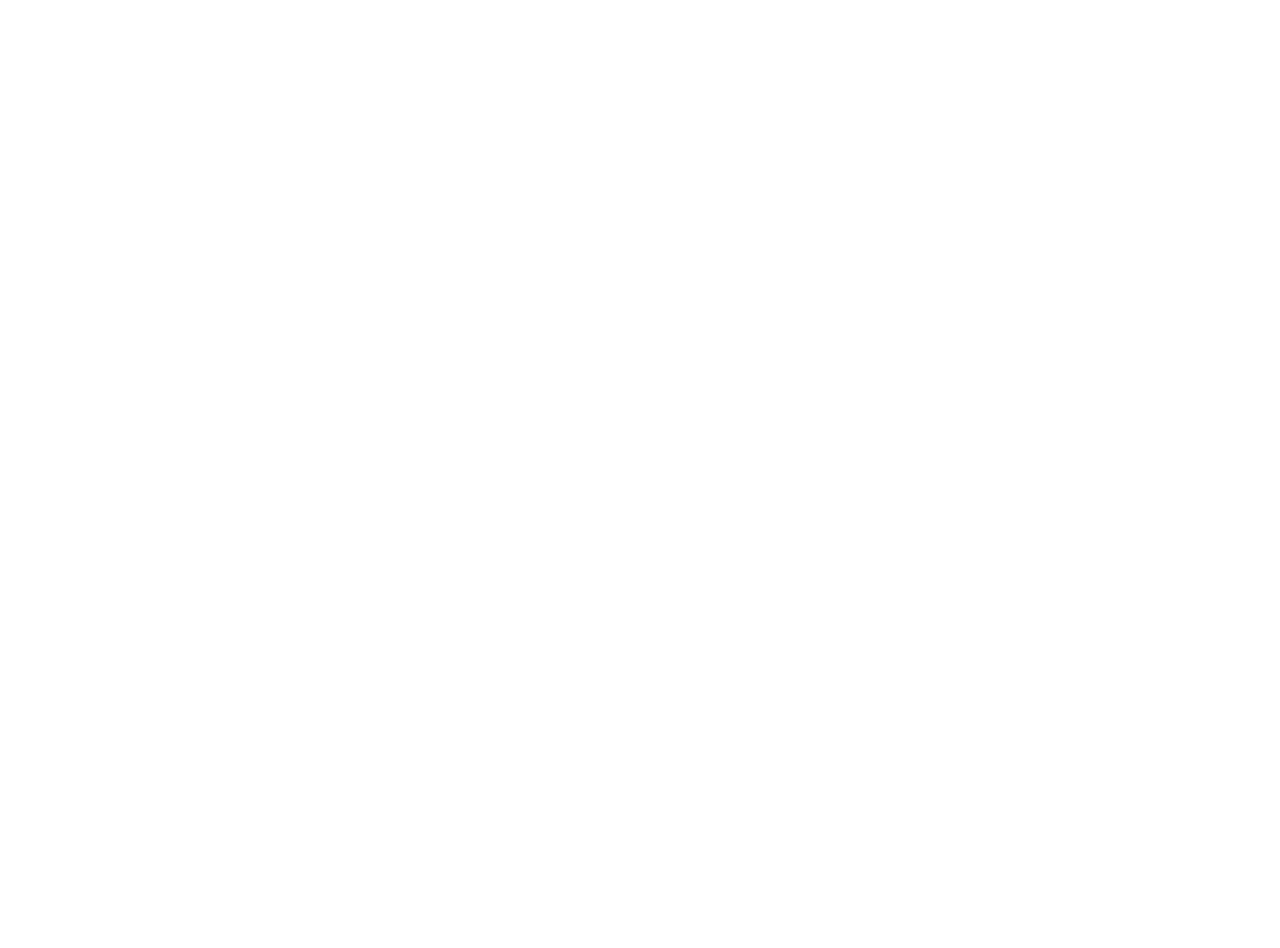
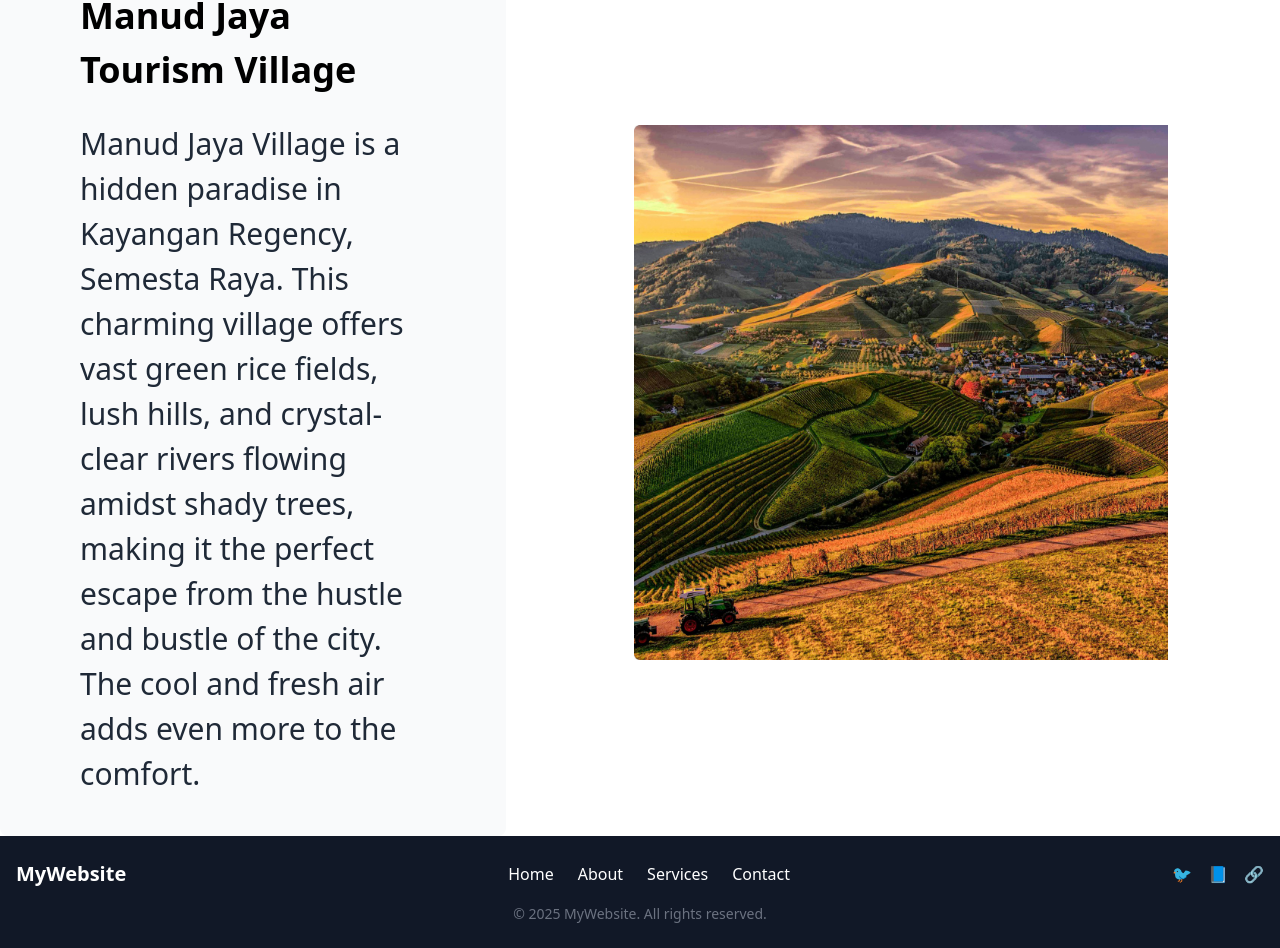
Before and after one commit to tugas-mti/manud-jaya, a Next.js app: page / in a window 1280 px wide. Shown: the part 1838-2786 px from the top of the page. Before the commit the page ends 1787 px from the top, so only its background shows below. Built offline with nearby package versions, Linux system fonts and the light colour scheme; no server answers.

Commit message:
add footer

```diff
--- a/app/components/content/index.tsx
+++ b/app/components/content/index.tsx
@@ -6,7 +6,7 @@
     return (
         <>
         <div className="flex flex-row gap-4 ">
-            <div className="flex flex-col justify-center gap-6 rounded-lg bg-gray-50 px-6 py-10 md:w-2/5 md:px-20">
+            <div className="flex flex-col justify-center  gap-6 rounded-lg bg-gray-50 px-6 py-10 md:w-2/5 md:px-20">
                 <h1 className="text-2xl font-bold text-black md:text-4xl md:leading-normal">
                     {header}
                 </h1>
@@ -17,9 +17,10 @@
             <div className="flex items-center justify-center p-6 md:w-3/5 md:px-28 md:py-12">
                 <Image
                 src={image}
-                width={1000}
-                height={760}
+                width={750}
+                height={0}
                 alt="foto bagus"
+                style={{ height: 'auto' }}
                 />
             </div>
         </div>
--- a/app/components/footer/index.tsx
+++ b/app/components/footer/index.tsx
@@ -0,0 +1,37 @@
+import React from "react";
+import Link from "next/link";
+
+const Footer = () => {
+  return (
+    <>
+      <footer className="w-full bg-gray-900 text-white py-6 relative">
+      <div className="max-w-7xl mx-auto px-4 flex flex-col md:flex-row justify-between items-center">
+        {/* Logo or Brand */}
+        <div className="text-xl font-bold">MyWebsite</div>
+
+        {/* Navigation Links */}
+        <div className="flex space-x-6 mt-4 md:mt-0">
+          <Link href="/" className="hover:text-gray-400">Home</Link>
+          <Link href="/about" className="hover:text-gray-400">About</Link>
+          <Link href="/services" className="hover:text-gray-400">Services</Link>
+          <Link href="/contact" className="hover:text-gray-400">Contact</Link>
+        </div>
+
+        {/* Social Icons */}
+        <div className="flex space-x-4 mt-4 md:mt-0">
+          <a href="https://twitter.com" target="_blank" className="hover:text-gray-400">🐦</a>
+          <a href="https://facebook.com" target="_blank" className="hover:text-gray-400">📘</a>
+          <a href="https://linkedin.com" target="_blank" className="hover:text-gray-400">🔗</a>
+        </div>
+      </div>
+
+      {/* Copyright Section */}
+      <div className="text-center text-gray-500 text-sm mt-4">
+        © {new Date().getFullYear()} MyWebsite. All rights reserved.
+      </div>
+    </footer>
+    </>
+  );
+};
+
+export default Footer;
--- a/app/layout.tsx
+++ b/app/layout.tsx
@@ -2,6 +2,7 @@
 import Navigation from "./components/navigation";
 import { getServerSession } from "next-auth";
 import SessionProvider from "@/providers/SessionProvider";
+import Footer from "./components/footer";
 
 import "@/app/ui/global.css";
 import { Metadata } from "next";
@@ -47,6 +48,7 @@
           <Toaster />
           <Navigation />
           {children}
+          <Footer/>
         </SessionProvider>
       </body>
     </html>
--- a/app/page.tsx
+++ b/app/page.tsx
@@ -6,7 +6,7 @@
   const header = "Manud Jaya Tourism Village";
   return (
     <>
-      <div className="w-full ">
+      <div className="w-full">
           <div className="relative w-full mx-auto overflow-hidden h-[200px] md:h-[100vh]">
             <Image
               src="/images/background1.webp"
@@ -24,8 +24,9 @@
               Beauty and a Tranquil Atmosphere
             </p>
             <SearchBar />
-          </div>
-        <div className="h-screen bg-white">
+        </div>
+        <div className=" bg-white relative justify-">
+          <Content header={header} text={text} image="/images/image1.jpg"/>
           <Content header={header} text={text} image="/images/image1.jpg"/>
         </div>
       </div>
```
